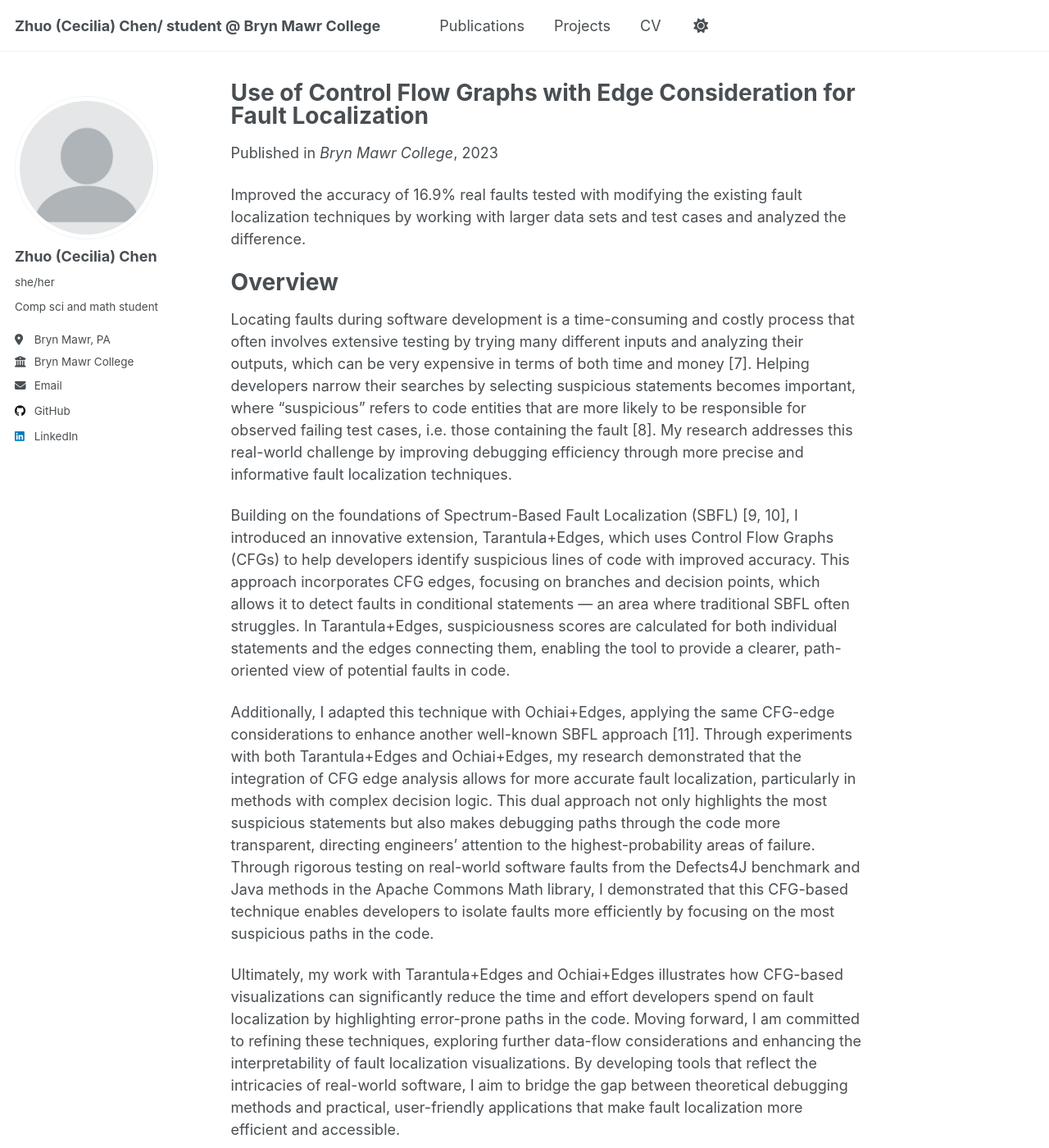
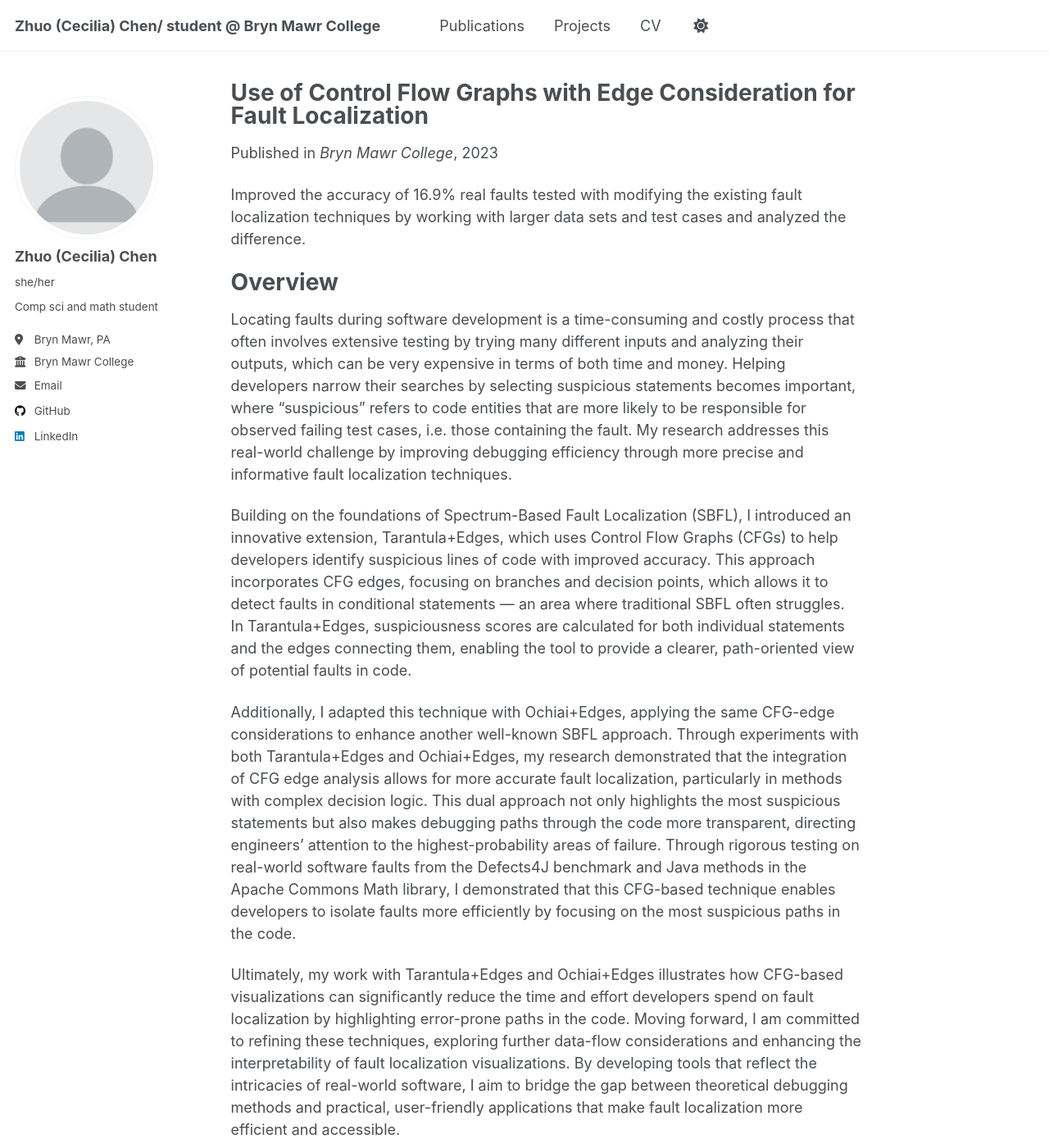
Before and after one commit to Cecilia7717/Cecilia7717.github.io, a Jekyll site: the page built from _projects/debugging visualization.md, in a window 1280 px wide and 1400 px high. Shown: the whole window at 82% size. Built offline with Jekyll 4.4.1, drawn with Linux system fonts in a browser that asks for light colours.

Commit message:
Update debugging visualization.md

```diff
--- a/_projects/debugging visualization.md
+++ b/_projects/debugging visualization.md
@@ -15,10 +15,10 @@ Improved the accuracy of 16.9% real faults tested with modifying the existing fa
 Overview
 ======
 
-Locating faults during software development is a time-consuming and costly process that often involves extensive testing by trying many different inputs and analyzing their outputs, which can be very expensive in terms of both time and money [7]. Helping developers narrow their searches by selecting suspicious statements becomes important, where “suspicious” refers to code entities that are more likely to be responsible for observed failing test cases, i.e. those containing the fault [8]. My research addresses this real-world challenge by improving debugging efficiency through more precise and informative fault localization techniques.
+Locating faults during software development is a time-consuming and costly process that often involves extensive testing by trying many different inputs and analyzing their outputs, which can be very expensive in terms of both time and money. Helping developers narrow their searches by selecting suspicious statements becomes important, where “suspicious” refers to code entities that are more likely to be responsible for observed failing test cases, i.e. those containing the fault. My research addresses this real-world challenge by improving debugging efficiency through more precise and informative fault localization techniques.
 
-Building on the foundations of Spectrum-Based Fault Localization (SBFL) [9, 10], I introduced an innovative extension, Tarantula+Edges, which uses Control Flow Graphs (CFGs) to help developers identify suspicious lines of code with improved accuracy. This approach incorporates CFG edges, focusing on branches and decision points, which allows it to detect faults in conditional statements — an area where traditional SBFL often struggles. In Tarantula+Edges, suspiciousness scores are calculated for both individual statements and the edges connecting them, enabling the tool to provide a clearer, path-oriented view of potential faults in code.
+Building on the foundations of Spectrum-Based Fault Localization (SBFL), I introduced an innovative extension, Tarantula+Edges, which uses Control Flow Graphs (CFGs) to help developers identify suspicious lines of code with improved accuracy. This approach incorporates CFG edges, focusing on branches and decision points, which allows it to detect faults in conditional statements — an area where traditional SBFL often struggles. In Tarantula+Edges, suspiciousness scores are calculated for both individual statements and the edges connecting them, enabling the tool to provide a clearer, path-oriented view of potential faults in code.
 
-Additionally, I adapted this technique with Ochiai+Edges, applying the same CFG-edge considerations to enhance another well-known SBFL approach [11]. Through experiments with both Tarantula+Edges and Ochiai+Edges, my research demonstrated that the integration of CFG edge analysis allows for more accurate fault localization, particularly in methods with complex decision logic. This dual approach not only highlights the most suspicious statements but also makes debugging paths through the code more transparent, directing engineers’ attention to the highest-probability areas of failure. Through rigorous testing on real-world software faults from the Defects4J benchmark and Java methods in the Apache Commons Math library, I demonstrated that this CFG-based technique enables developers to isolate faults more efficiently by focusing on the most suspicious paths in the code.
+Additionally, I adapted this technique with Ochiai+Edges, applying the same CFG-edge considerations to enhance another well-known SBFL approach. Through experiments with both Tarantula+Edges and Ochiai+Edges, my research demonstrated that the integration of CFG edge analysis allows for more accurate fault localization, particularly in methods with complex decision logic. This dual approach not only highlights the most suspicious statements but also makes debugging paths through the code more transparent, directing engineers’ attention to the highest-probability areas of failure. Through rigorous testing on real-world software faults from the Defects4J benchmark and Java methods in the Apache Commons Math library, I demonstrated that this CFG-based technique enables developers to isolate faults more efficiently by focusing on the most suspicious paths in the code.
 
 Ultimately, my work with Tarantula+Edges and Ochiai+Edges illustrates how CFG-based visualizations can significantly reduce the time and effort developers spend on fault localization by highlighting error-prone paths in the code. Moving forward, I am committed to refining these techniques, exploring further data-flow considerations and enhancing the interpretability of fault localization visualizations. By developing tools that reflect the intricacies of real-world software, I aim to bridge the gap between theoretical debugging methods and practical, user-friendly applications that make fault localization more efficient and accessible.
```
